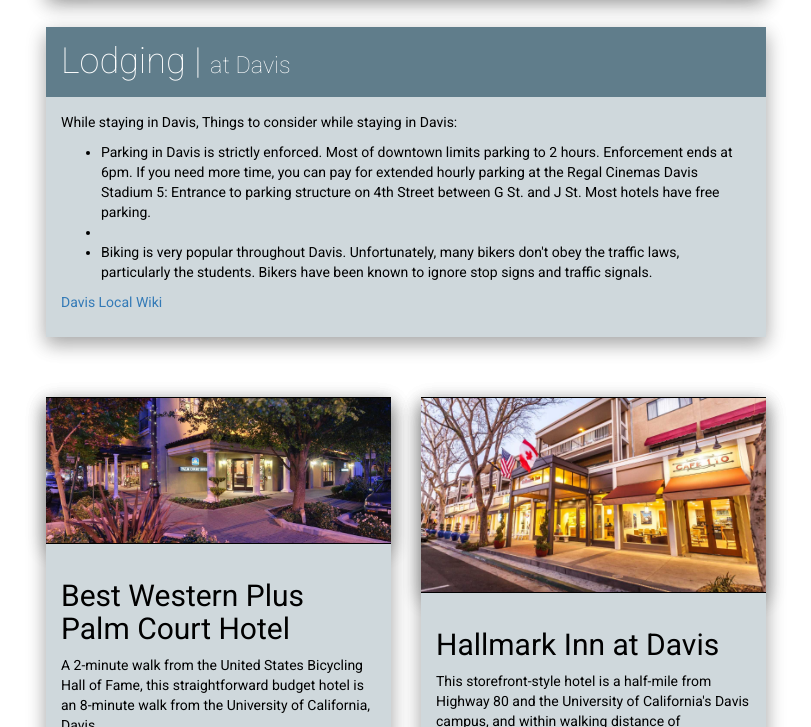
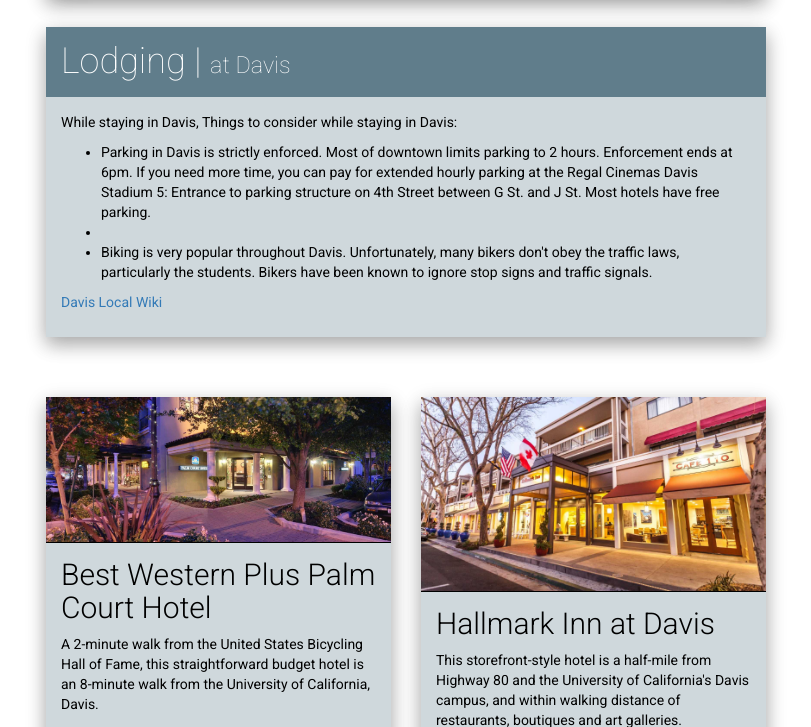
Before and after one commit to jpknoll/john-and-teresa, a website: page index.html in a window 1280 px wide. Shown: the part 2073-2800 px from the top of the page, without its empty margins (234-1045 px from the left). Drawn offline with nearby package versions, Linux system fonts and the light colour scheme.

Commit message:
tweak image and header styles

```diff
--- a/content/css/site.css
+++ b/content/css/site.css
@@ -11,6 +11,10 @@
 h1 small {
   font-weight: 100;
   vertical-align: center;
+}
+
+h2 {
+  font-weight: 300;
 }
 
 @media (min-width: 768px) {
@@ -90,14 +94,6 @@
     0 6px 20px 0 rgba(0, 0, 0, 0.19);
 }
 
-.section-image {
-  width: 100%;
-  box-shadow:
-    0 8px 17px 0 rgba(0, 0, 0, 0.2),
-    0 6px 20px 0 rgba(0, 0, 0, 0.19);
-  border-top: 1px solid black;
-  border-bottom: 1px solid black;
-}
 
 .section-header {
   padding: 15px;
@@ -114,6 +110,19 @@
   color: white;
 }
 
+.section-header + .section-image {
+  border-top: 1px solid black;
+}
+
+.section-image {
+  border-bottom: 1px solid black;
+  z-index: 75;
+}
+
+.section-image img {
+  width: 100%;
+}
+
 .section-body {
   padding: 15px;
   position: relative;
@@ -122,7 +131,11 @@
 }
 
 .section-body * {
-z-index: 100;
+  z-index: 100;
+}
+
+.section-body h2 {
+  margin-top: 0;
 }
 
 .section-text {
--- a/index.html
+++ b/index.html
@@ -31,7 +31,9 @@
       <div class="section-header">
         <h1>Ceremony | <small>St. James Catholic Church</small></h1>
       </div>
-      <img class="section-image" src="content/images/stjames-front.jpg" alt="Ceremony" />
+      <div class="section-image">
+        <img src="content/images/stjames-front.jpg" alt="Ceremony" />
+      </div>
       <div class="section-body">
         <div class="row">
           <div class="col-md-6">
@@ -71,7 +73,9 @@
       <div class="section-header">
         <h1>Reception | <small>Park Winters</small></h1>
       </div>
-      <img class="section-image" src="content/images/park-winters-front.jpg" alt="Reception" />
+      <div class="section-image">
+        <img src="content/images/park-winters-front.jpg" alt="Reception" />
+      </div>
       <div class="section-body">
         <div class="row">
           <div class="col-sm-6">
@@ -135,7 +139,9 @@
     <div class="row">
       <div class="col-lg-6">
         <div class="section">
-          <img class="section-image" src="content/images/western-front.jpg" />
+          <div class="section-image">
+            <img src="content/images/western-front.jpg" />
+          </div>
           <div class="section-body">
             <h2>Best Western Plus Palm Court Hotel</h2>
             <p>
@@ -162,7 +168,9 @@
 
       <div class="col-lg-6">
         <div class="section">
-          <img class="section-image" src="content/images/hallmark-front.jpg" />
+          <div class="section-image">
+            <img src="content/images/hallmark-front.jpg" />
+          </div>
           <div class="section-body">
             <h2>Hallmark Inn at Davis</h2>
             <p>
```
